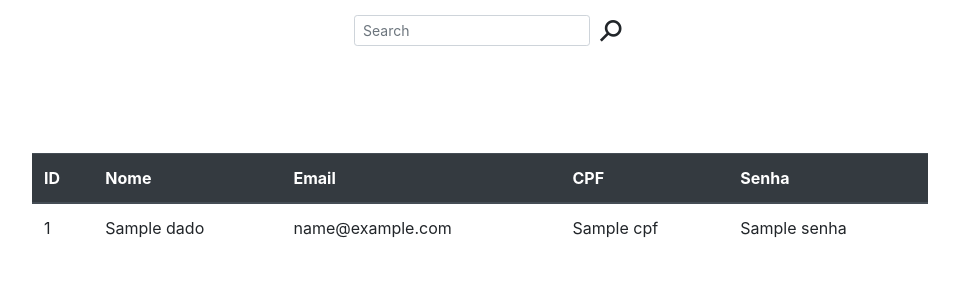
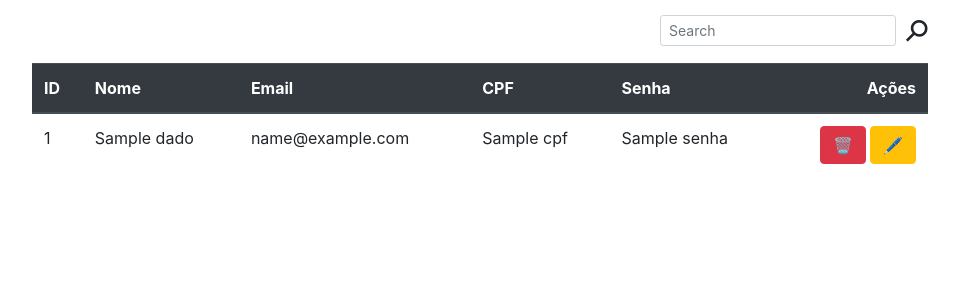
Before and after one commit to GabrielCabral352/hotel, a Django app: template cliente/templates/cliente/load_clientes.html in a window 1280 px wide. Shown: the part 63-363 px from the top of the page, without its empty margins (160-1119 px from the left). Run offline with Django 3.2, Linux system fonts and the light colour scheme; the template is opened without the code that fills it: most values are stand-ins (such as "Sample title", 1, 10 or a date in 2020); some libraries are stand-ins or nearby versions.

Commit message:
client delete

```diff
--- a/cliente/templates/cliente/load_clientes.html
+++ b/cliente/templates/cliente/load_clientes.html
@@ -5,10 +5,10 @@
 
 
 
-<form class="form-inline d-flex justify-content-center md-form form-sm active-purple active-purple-2 mt-2">
+<form  class="form-inline d-flex justify-content-end md-form form-sm active-purple active-purple-2 mt-2" style="margin-right: 15%">
 
 
-  <input class="form-control form-control-sm ml-3 w-10" type="text" placeholder="Search"aria-label="Search">
+  <input class="form-control form-control-sm ml-3 w-15" type="text" placeholder="Search"aria-label="Search">
   <div style="-webkit-transform: rotate(45deg);
                -moz-transform: rotate(45deg);
                  -o-transform: rotate(45deg);
@@ -22,7 +22,7 @@
 
 <div style="width: 100%; height: 100%; display: flex; justify-content:center; ">
 
-  <table class="table" style="width: 70%; margin-top: 100px">
+  <table class="table" style="width: 70%; margin-top: 10px">
   <thead class="thead-dark">
     <tr>
       <th scope="col">ID</th>
@@ -30,6 +30,7 @@
       <th scope="col">Email</th>
       <th scope="col">CPF</th>
       <th scope="col">Senha</th>
+      <th scope="col" style="text-align: end;">Ações</th>
     </tr>
   </thead>
   <tbody>
@@ -40,6 +41,11 @@
         <td>{{ d.email }}</td>
         <td>{{ d.cpf }}</td>
         <td>{{ d.senha }}</td>
+        <td style="text-align: end;">
+          <a href="{% url 'delCliente' d.id %}"><button type="button" class="btn btn-danger">🗑️</button></a>
+          <a href=""><button type="button" class="btn btn-warning">🖊</button></a>
+        </td>
+
       </tr>
 
     {% endfor %}
--- a/cliente/urls.py
+++ b/cliente/urls.py
@@ -5,5 +5,6 @@ urlpatterns = [
     path('cadClientes/', views.listaCliente, name='clientes'),
     path('', views.cadCliente, name='inserir'),
     path('listagem/', views.listCliente, name='lista_cliente'),
+    path('delCliente/?P<int:id>', views.clienteDelete, name="delCliente"),
     path('', index, name='home'),
 ]
--- a/layouts/base.html
+++ b/layouts/base.html
@@ -18,13 +18,13 @@
   <div class="collapse navbar-collapse" id="conteudoNavbarSuportado">
     <ul class="navbar-nav mr-auto">
       <li class="nav-item active">
-        <a class="nav-link" href="{%url 'HomeIndex'%}">Home <span class="sr-only">(página atual)</span></a>
+        <a class="nav-link" href="{% url 'HomeIndex' %}">Home <span class="sr-only">(página atual)</span></a>
       </li>
         <li class="nav-item active">
-        <a class="nav-link" href="{%url 'clientes'%}">Clientes <span class="sr-only">(página atual)</span></a>
+        <a class="nav-link" href="{% url 'clientes' %}">Clientes <span class="sr-only">(página atual)</span></a>
       </li>
         <li class="nav-item active">
-        <a class="nav-link" href="{%url 'reserva'%}">Reservas <span class="sr-only">(página atual)</span></a>
+        <a class="nav-link" href="{% url 'reserva' %}">Reservas <span class="sr-only">(página atual)</span></a>
       </li>
     </ul>
 <!--    <form class="form-inline my-2 my-lg-0">-->
```
Also changed, not shown: cliente/views.py (+23 -11 lines).
